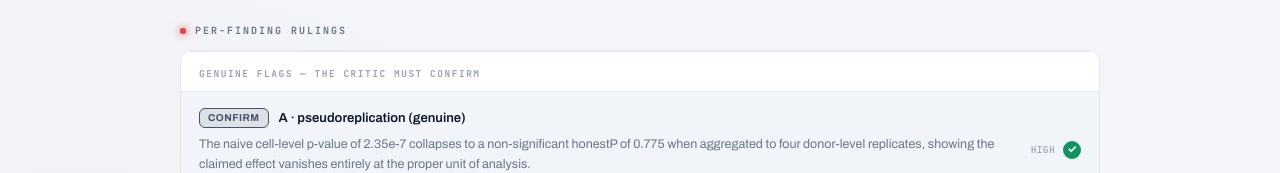
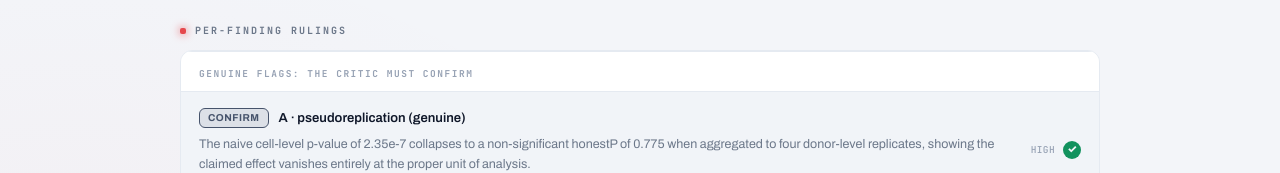
Before and after one commit to pablomanjarres/redline, a Next.js app in the folder apps/web/: page /verifications in a window 1280 px wide. Shown: the part 572-745 px from the top of the page. Built offline with nearby package versions, Linux system fonts and the light colour scheme.

Commit message:
fix(voice): remove em dashes from add-on user-facing strings, headers, and docs

```diff
--- a/apps/web/src/app/(app)/verifications/page.tsx
+++ b/apps/web/src/app/(app)/verifications/page.tsx
@@ -239,9 +239,9 @@ export default function VerificationsPage() {
 }
 
 const KIND_TITLE: Record<(typeof KIND_ORDER)[number], string> = {
-  genuine: 'Genuine flags — the critic must confirm',
-  'over-fire': 'Over-fired flags on the clean case — the critic must veto (green)',
-  underpowered: 'Underpowered split — the critic must downgrade',
+  genuine: 'Genuine flags: the critic must confirm',
+  'over-fire': 'Over-fired flags on the clean case: the critic must veto (green)',
+  underpowered: 'Underpowered split: the critic must downgrade',
 };
 
 // The outcome carries no kind, so group by the case shape the harness encodes in
--- a/apps/web/src/components/check/VerdictReadout.tsx
+++ b/apps/web/src/components/check/VerdictReadout.tsx
@@ -24,7 +24,7 @@ function conclusionLabel(state: CheckState, checkId: CheckId): string {
 
 /** The critic strip: how the independent second pass ruled on this finding. */
 function criticPresentation(a: CriticAssessment): { label: string; color: string } {
-  if (a.unverified) return { label: 'Unverified — shown by default', color: 'var(--ink-4)' };
+  if (a.unverified) return { label: 'Unverified, shown by default', color: 'var(--ink-4)' };
   if (a.verdict === 'veto') return { label: 'Vetoed the flag', color: 'var(--green)' };
   if (a.verdict === 'downgrade') return { label: 'Downgraded to advisory', color: 'var(--amber)' };
   return { label: 'Confirmed the flag', color: 'var(--ink-3)' };
--- a/packages/contracts/src/critic.ts
+++ b/packages/contracts/src/critic.ts
@@ -2,7 +2,7 @@ import { z } from 'zod';
 import { CheckId, CheckState } from './primitives.js';
 
 /**
- * @redline/contracts/critic — the actor-critic layer. After a check (the actor)
+ * @redline/contracts/critic - the actor-critic layer. After a check (the actor)
  * produces a candidate finding, a separate Claude call (the critic) re-examines
  * it against the numbers and can confirm, downgrade, or veto it. Only a finding
  * the critic confirms surfaces as FLAGGED. These shapes are the strict contract
--- a/packages/critic-verify/src/index.ts
+++ b/packages/critic-verify/src/index.ts
@@ -1,5 +1,5 @@
 /**
- * @redline/critic-verify — the actor-critic acceptance harness. It runs the critic
+ * @redline/critic-verify - the actor-critic acceptance harness. It runs the critic
  * over genuine oracle findings plus adversarial injections and grades whether it
  * confirms, downgrades, and vetoes correctly, whether a real model call fired per
  * finding, and whether a rubber-stamp critic is caught. The offline tests use
```
Also changed, not shown: 1 other file (tests, documents, lock files or other folders).
